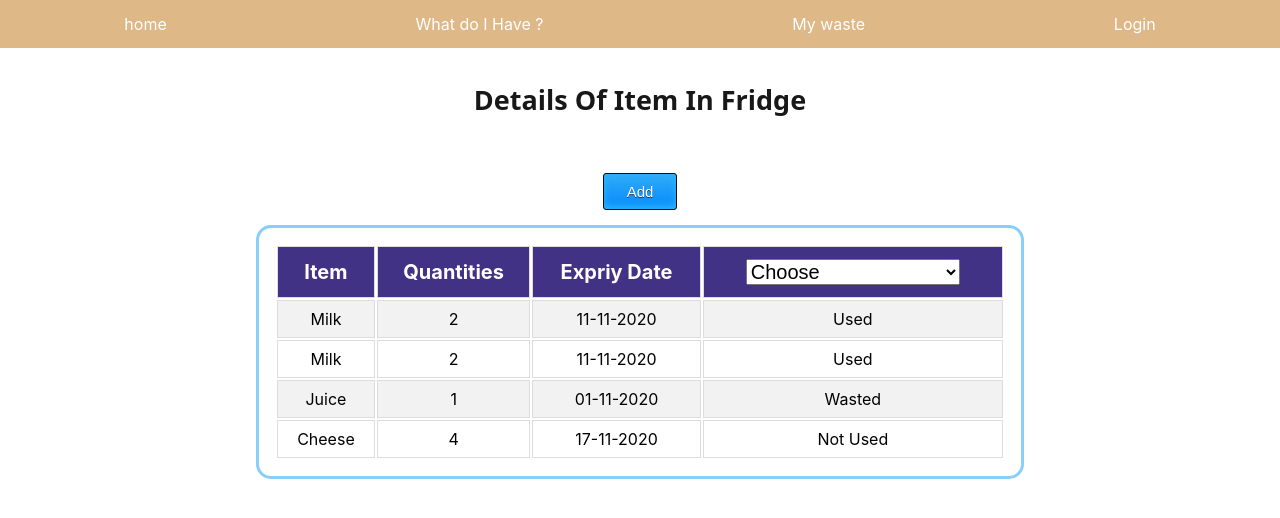
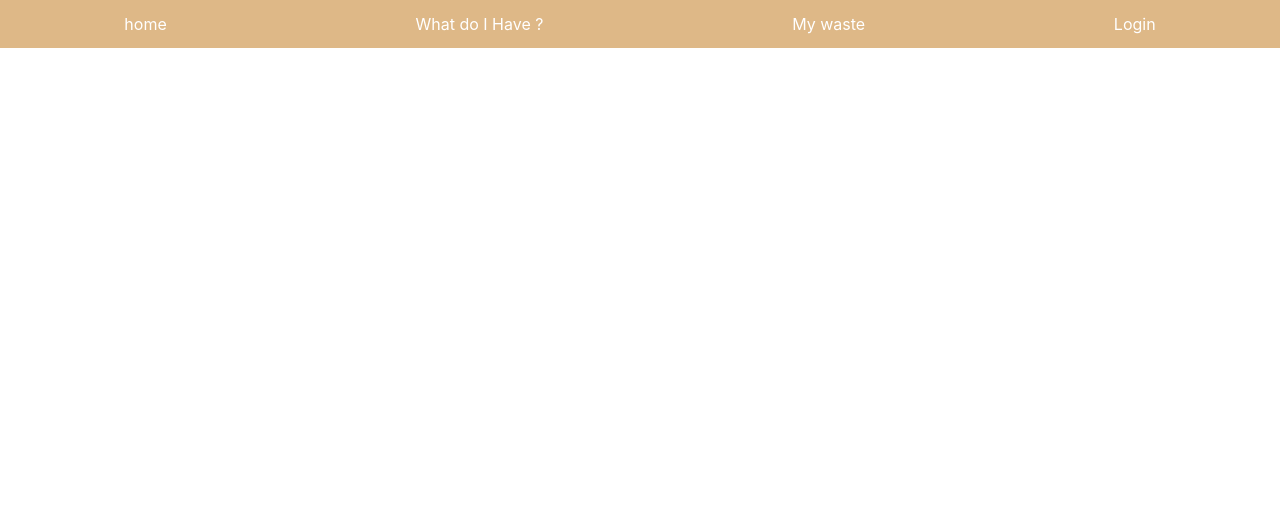
Before and after one commit to SupriyaShekar123/-frapp-frontend, a React (Create React App) app: page / in a window 1280 px wide. Shown: the top 518 px of the page. Built offline with nearby package versions, Linux system fonts and the light colour scheme; a web font is replaced by a local one.

Commit message:
added fridge and pantry details router

```diff
--- a/src/App.js
+++ b/src/App.js
@@ -9,6 +9,7 @@ import MyWaste from "./pages/MyWaste/MyWaste"
 import WhatDoIHave from "./pages/WhatDoIHave/WhatDoIHave"
 import DetailsFridge from "./pages/DetailsPage/DetailsFridge"
 import AddItemButton from "./component/AddItemButton"
+import DetailsPantry from './pages/DetailsPage/DetailsPantry';
 
 function App() {
   return (
@@ -21,10 +22,13 @@ function App() {
           <Route exact path="/MyWaste" component={MyWaste}/>
           <Route exact path="/login" component={Login}/>
           <Route exact path="/signup" component={Signup}/>
-          <Route exact path="/detailsfridge" component={DetailsFridge}/>
+          <Route exact path="/Itemsinfridge" component={DetailsFridge}/>
+          <Route exact path="/Itemsinspantry" component={DetailsPantry}/>
+
           <Route exact path="/AddItemButton" component={AddItemButton}/>
         </Switch>
-        <DetailsFridge/>
+        {/* <DetailsFridge/> */}
+        {/* <DetailsPantry/> */}
       </div>
     </Router>
 
```
